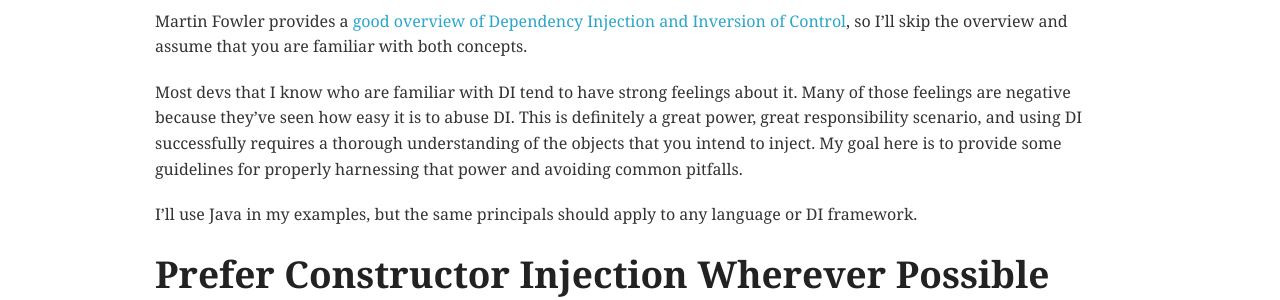
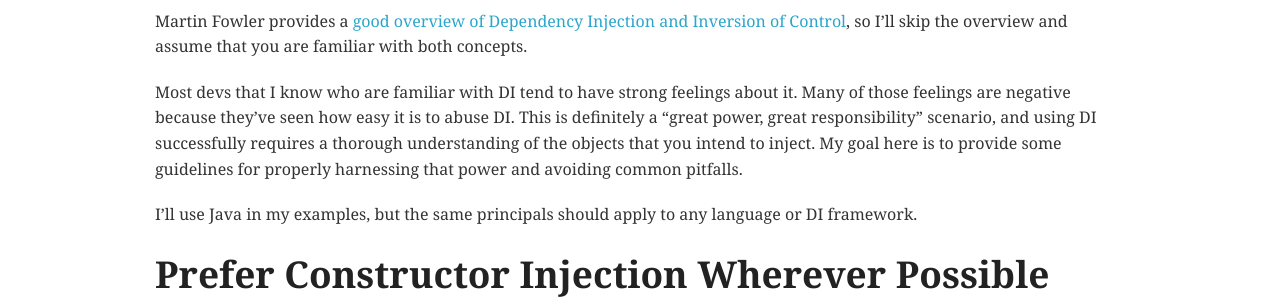
Before and after one commit to joeyb/joeyb.github.io, a Jekyll site: the page built from _posts/2015-10-07-real-world-dependency-injection.md, in a window 1280 px wide and 900 px high. Shown: the part 287-587 px from the top of the window. Built offline with Jekyll 4.4.1, drawn with Linux system fonts in a browser that asks for light colours; Markdown is read by kramdown in place of the engine named in the settings.

```diff
--- a/_posts/2015-10-07-real-world-dependency-injection.md
+++ b/_posts/2015-10-07-real-world-dependency-injection.md
@@ -11,7 +11,7 @@ Martin Fowler provides a [good overview of Dependency Injection and Inversion of
 so I'll skip the overview and assume that you are familiar with both concepts.
 
 Most devs that I know who are familiar with DI tend to have strong feelings about it. Many of those feelings are negative because they've
-seen how easy it is to abuse DI. This is definitely a great power, great responsibility scenario, and using DI successfully requires a
+seen how easy it is to abuse DI. This is definitely a "great power, great responsibility" scenario, and using DI successfully requires a
 thorough understanding of the objects that you intend to inject. My goal here is to provide some guidelines for properly harnessing that
 power and avoiding common pitfalls.
 
```
